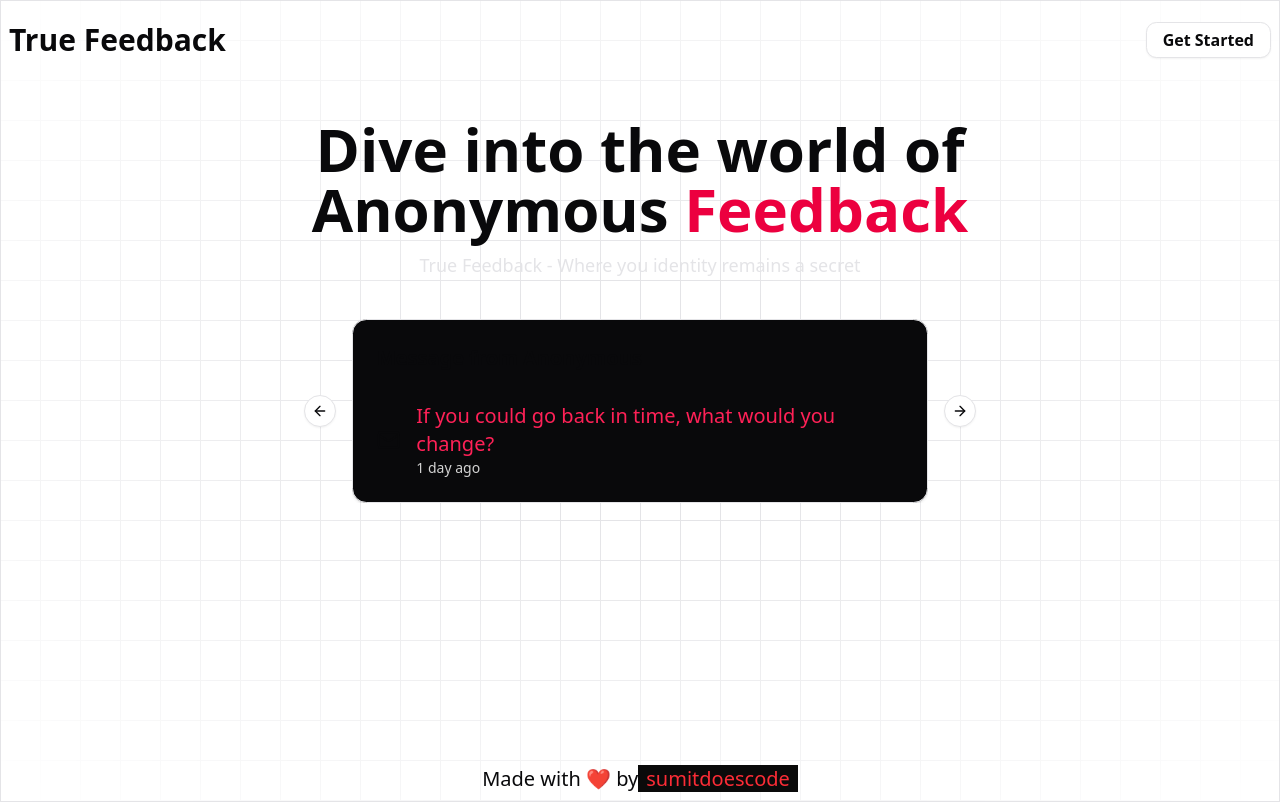
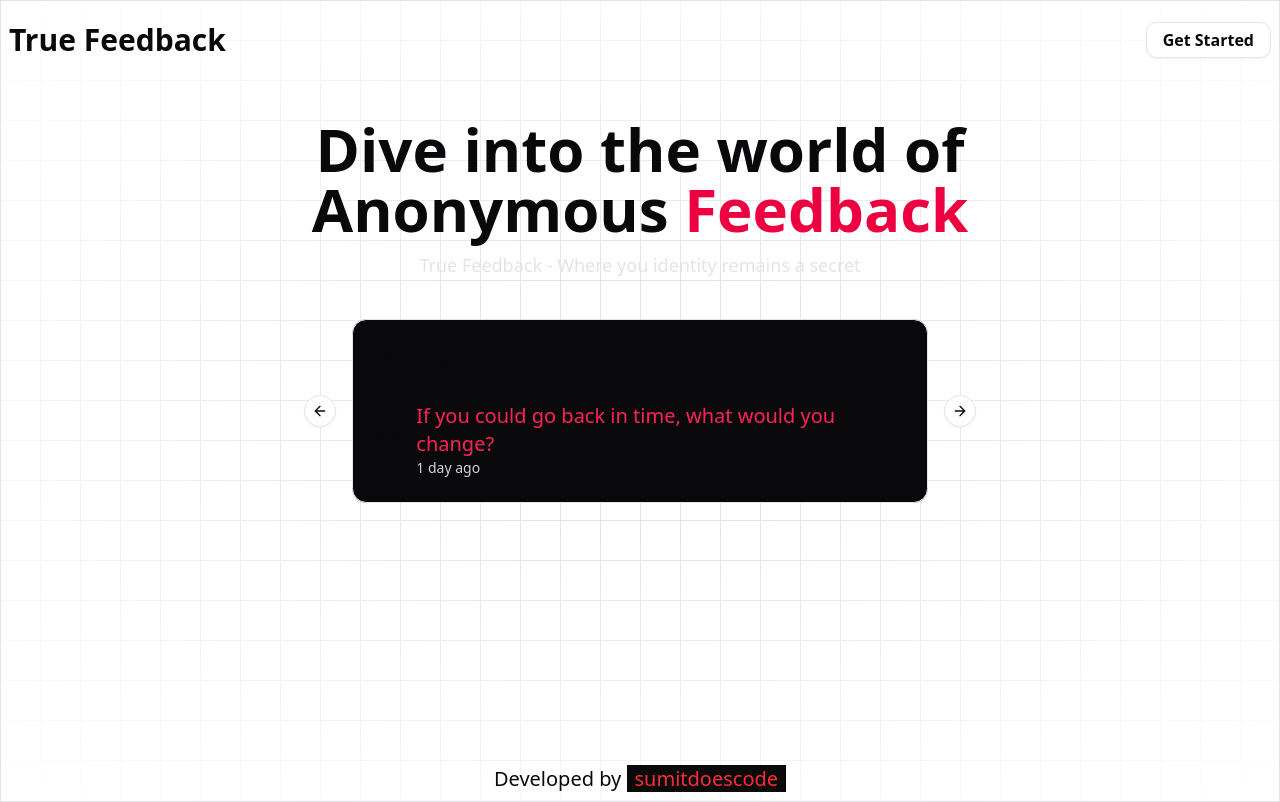
Before and after one commit to sumitdoescode/true-feedback, a Next.js app: page / in a window 1280 px wide. Built offline with nearby package versions, Linux system fonts and the light colour scheme; no server answers.

Commit message:
changed footer

```diff
--- a/components/Footer.jsx
+++ b/components/Footer.jsx
@@ -6,11 +6,10 @@ const Footer = () => {
         <div className="">
             <div className="container mx-auto px-2">
                 <p className="text-base md:text-xl text-center py-2">
-                    Made with ❤️ by
-                    <Link href="https://github.com/sumitdoescode" target="_blank" className="text-primary bg-neutral-950 px-2">
+                    Developed by{" "}
+                    <Link href="https://sumitdoescode.vercel.app/" target="_blank" className="text-primary bg-neutral-950 px-2">
                         sumitdoescode
                     </Link>
-                    {/* <span className="text-primary bg-neutral-950 px-1"></span> */}
                 </p>
             </div>
         </div>
```
